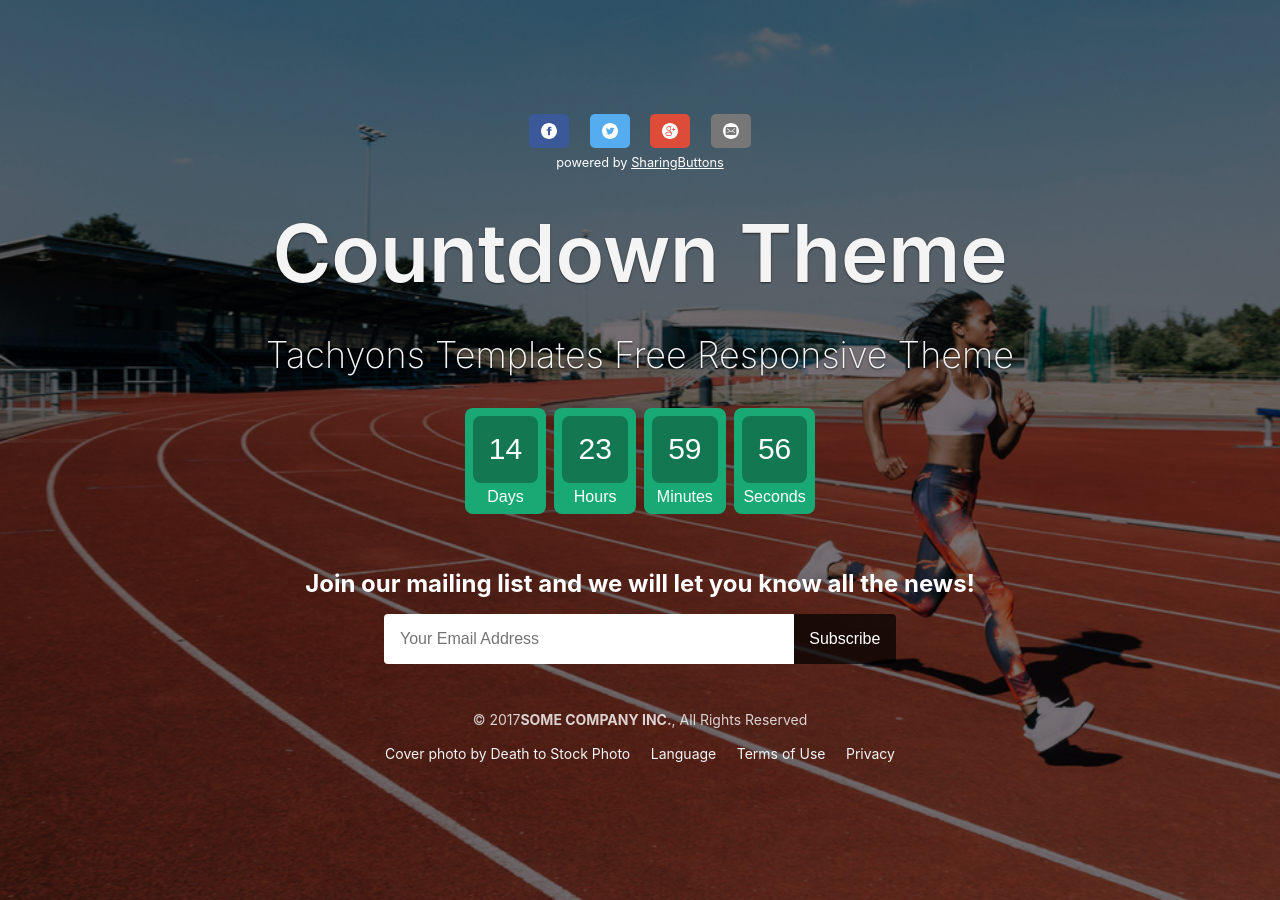
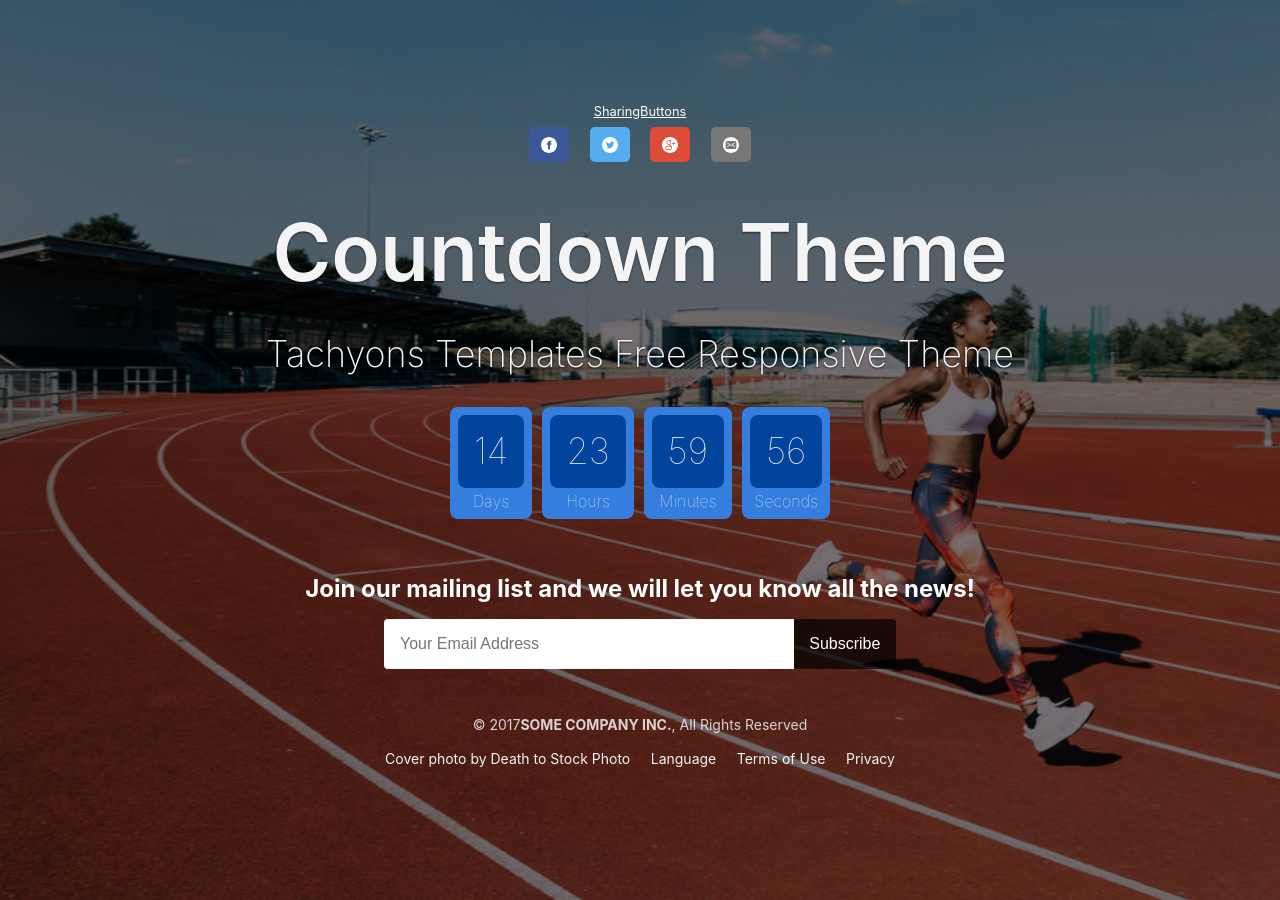
Before and after one commit to blairanderson/countdown-tachyons-jekyll, a Jekyll site: the page built from index.html, in a window 1280 px wide. Built offline with Jekyll 4.4.1, drawn with Linux system fonts in a browser that asks for light colours.

Commit message:
update colors and remove styles

```diff
--- a/_includes/clock.html
+++ b/_includes/clock.html
@@ -1,35 +1,19 @@
-<style>
-  #clockdiv {
-    font-family: sans-serif;
-    color: #fff;
-    margin: auto;
-    font-weight: 100;
-    text-align: center;
-    font-size: 30px;
-  }
-
-  .smalltext {
-    padding-top: 5px;
-    font-size: 16px;
-  }
-</style>
-
-<div id="clockdiv">
-  <div class="pa2 br3 bg-green dib">
-    <span class="pa3 br3 bg-dark-green dib days"></span>
-    <div class="smalltext">Days</div>
+<div class="tc fw1 f2 near-white sans-serif center" id="clockdiv">
+  <div class="pa2 br3 bg-blue dib">
+    <span class="pa3 br3 bg-dark-blue dib days"></span>
+    <div class="pt1 f5 fw1">Days</div>
   </div>
-  <div class="pa2 br3 bg-green dib">
-    <span class="pa3 br3 bg-dark-green dib hours"></span>
-    <div class="smalltext">Hours</div>
+  <div class="pa2 br3 bg-blue dib">
+    <span class="pa3 br3 bg-dark-blue dib hours"></span>
+    <div class="pt1 f5 fw1">Hours</div>
   </div>
-  <div class="pa2 br3 bg-green dib">
-    <span class="pa3 br3 bg-dark-green dib minutes"></span>
-    <div class="smalltext">Minutes</div>
+  <div class="pa2 br3 bg-blue dib">
+    <span class="pa3 br3 bg-dark-blue dib minutes"></span>
+    <div class="pt1 f5 fw1">Minutes</div>
   </div>
-  <div class="pa2 br3 bg-green dib">
-    <span class="pa3 br3 bg-dark-green dib seconds"></span>
-    <div class="smalltext">Seconds</div>
+  <div class="pa2 br3 bg-blue dib">
+    <span class="pa3 br3 bg-dark-blue dib seconds"></span>
+    <div class="pt1 f5 fw1">Seconds</div>
   </div>
 </div>
 
--- a/_includes/social.html
+++ b/_includes/social.html
@@ -1,6 +1,8 @@
 {% include socialstyle.html %}
 <!-- these are from https://www.blairanderson.co/sharingbuttons/ -->
 <!-- you need to update the url, pick your social button and copy/paste the code below -->
+
+<a class="white db tc" href="https://www.blairanderson.co/sharingbuttons/"><small>SharingButtons</small></a>
 <a class="resp-sharing-button__link" href="https://facebook.com/sharer/sharer.php?u=https%3A%2F%2Fwww.tachyonstemplates.com%2F" target="_blank" rel="noopener" aria-label="">
   <div class="resp-sharing-button resp-sharing-button--facebook resp-sharing-button--small"><div aria-hidden="true" class="resp-sharing-button__icon resp-sharing-button__icon--solidcircle">
     <svg xmlns="http://www.w3.org/2000/svg" viewBox="0 0 24 24"><path d="M12 0C5.38 0 0 5.38 0 12s5.38 12 12 12 12-5.38 12-12S18.62 0 12 0zm3.6 11.5h-2.1v7h-3v-7h-2v-2h2V8.34c0-1.1.35-2.82 2.65-2.82h2.35v2.3h-1.4c-.25 0-.6.13-.6.66V9.5h2.34l-.24 2z"/></svg>
--- a/index.html
+++ b/index.html
@@ -15,9 +15,7 @@ meta-description: Free open-source Countdown template built responsive and fast
     <div class="dtc v-mid">
       <div class="tc">
         {% include social.html %}
-        <small class="db tc white">
-          powered by <a class="white" href="https://www.blairanderson.co/sharingbuttons/">SharingButtons</a>
-        </small>
+
       </div>
       <div class="tc ph3">
         <div class="title f2 f-subheadline-l fw6 near-white mh0 mv4 lh-title">{{site.headline}}</div>
```
